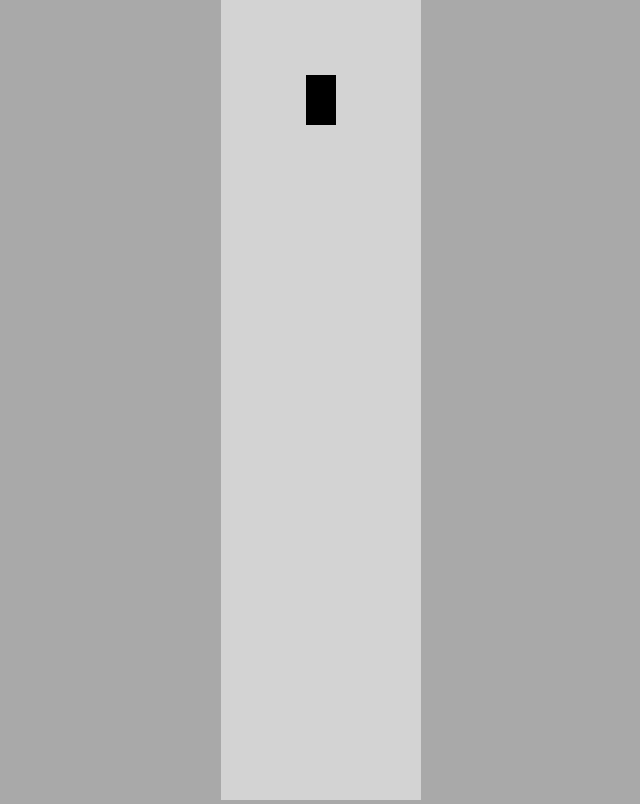
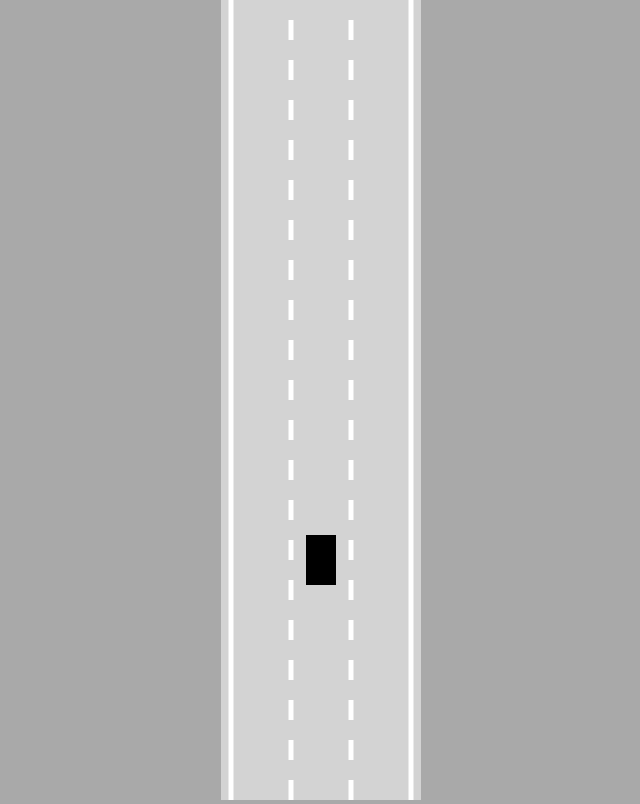
Before and after one commit to SHARUN266/Self_Driving_car, a plain HTML site: page index.html in a window 1280 px wide. Shown: the whole page, without its empty margins (319-959 px from the left). Drawn offline with Linux system fonts and the light colour scheme.

Commit message:
Car&Road_done

```diff
--- a/car.js
+++ b/car.js
@@ -8,9 +8,14 @@ class Car {
     this.accesleration = 2.0;
     this.maxSpeed = 3;
     this.friction = 0.05;
+    this.angle = 0;
+
     this.controls = new Controls();
   }
   update() {
+     this.#move()
+  }
+  #move(){
     if (this.controls.forward) {
         this.speed += this.accesleration;
       }
@@ -32,22 +37,26 @@ class Car {
       if (Math.abs(this.speed) < this.friction) {
         this.speed = 0;
       }
+      if (this.speed != 0) {
+        const flip = this.speed > 0 ? 1 : -1;
+
         if (this.controls.left) {
-      this.x -= 2;
+          this.angle += 0.03 * flip;
         }
         if (this.controls.right) {
-      this.x += 2;
+          this.angle -= 0.03 * flip;
         }
-    this.y -= this.speed;
+      }
+      this.x -= Math.sin(this.angle) * this.speed;
+      this.y -= Math.cos(this.angle) * this.speed;
   }
   draw(ctx) {
+    ctx.save();
+    ctx.translate(this.x, this.y);
+    ctx.rotate(-this.angle);
     ctx.beginPath();
-    ctx.rect(
-      this.x - this.width / 2,
-      this.y - this.height / 2,
-      this.width,
-      this.height
-    );
+    ctx.rect(-this.width / 2, -this.height / 2, this.width, this.height);
     ctx.fill();
+    ctx.restore();
   }
 }
--- a/index.html
+++ b/index.html
@@ -10,7 +10,8 @@
 <body>
     <canvas id="myCanvas">
     </canvas>
-
+    <script src="./utils.js"></script>
+    <script src="./road.js"></script>
     <script src="./controls.js"></script>
     <script src="./car.js"></script>
     <script src="./main.js"></script>
--- a/main.js
+++ b/main.js
@@ -2,13 +2,17 @@ const canvas = document.getElementById("myCanvas");
 
 canvas.width = 200;
 const ctx = canvas.getContext("2d");
-const car = new Car(100, 100, 30, 50);
-car.draw(ctx);
+const road=new Road(canvas.width/2,canvas.width*0.9)
+const car = new Car(road.getLaneCenter(1), 100, 30, 50);
+
 
 animate();
 function animate() {
   car.update();
   canvas.height = window.innerHeight;
+  ctx.save();
+  ctx.translate(0,-car.y+canvas.height*0.7)
+  road.draw(ctx)
   car.draw(ctx);
   requestAnimationFrame(animate);
 }
--- /dev/null
+++ b/road.js
@@ -0,0 +1,50 @@
+class Road {
+  constructor(x, width, laneCount = 3) {
+    this.x = x;
+    this.width = width;
+    this.laneCount = laneCount;
+    this.left = x - width / 2;
+    this.right = x + width / 2;
+    const infinity = 1000000;
+    this.top = -infinity;
+    this.bottom = infinity;
+    const topLeft = { x: this.left, y: this.top };
+    const topRight = { x: this.right, y: this.top };
+    const bottomLeft = { x: this.left, y: this.bottom };
+    const bottomRight = { x: this.right, y: this.bottom };
+
+    this.borders = [
+      [topLeft, bottomLeft],
+      [topRight, bottomRight],
+    ];
+  }
+  getLaneCenter(laneIndex) {
+    const lineWidth = this.width / this.laneCount;
+    return this.left+lineWidth/2 + Math.min(laneIndex, this.laneCount - 1) * lineWidth;
+  }
+
+  draw(ctx) {
+    ctx.lineWidth = 5;
+    ctx.strokeStyle = "white";
+    const dash = [20, 20];
+
+    for (let i = 1; i <= this.laneCount - 1; i++) {
+      const x = lerp(this.left, this.right, i / this.laneCount);
+
+      ctx.setLineDash(dash);
+
+      ctx.beginPath();
+      ctx.moveTo(x, this.top);
+      ctx.lineTo(x, this.bottom);
+      ctx.stroke();
+    }
+    ctx.setLineDash([])
+    this.borders.forEach(border=>{
+      ctx.beginPath();
+      ctx.moveTo(border[0].x,border[0].y);
+      ctx.lineTo(border[1].x,border[1].y);
+      ctx.stroke();
+
+    })
+  }
+}
--- /dev/null
+++ b/utils.js
@@ -0,0 +1,3 @@
+function lerp(A,B,t){
+    return A+(B-A)*t
+}
```
Lines whose indentation alone changed are shown as unchanged.
